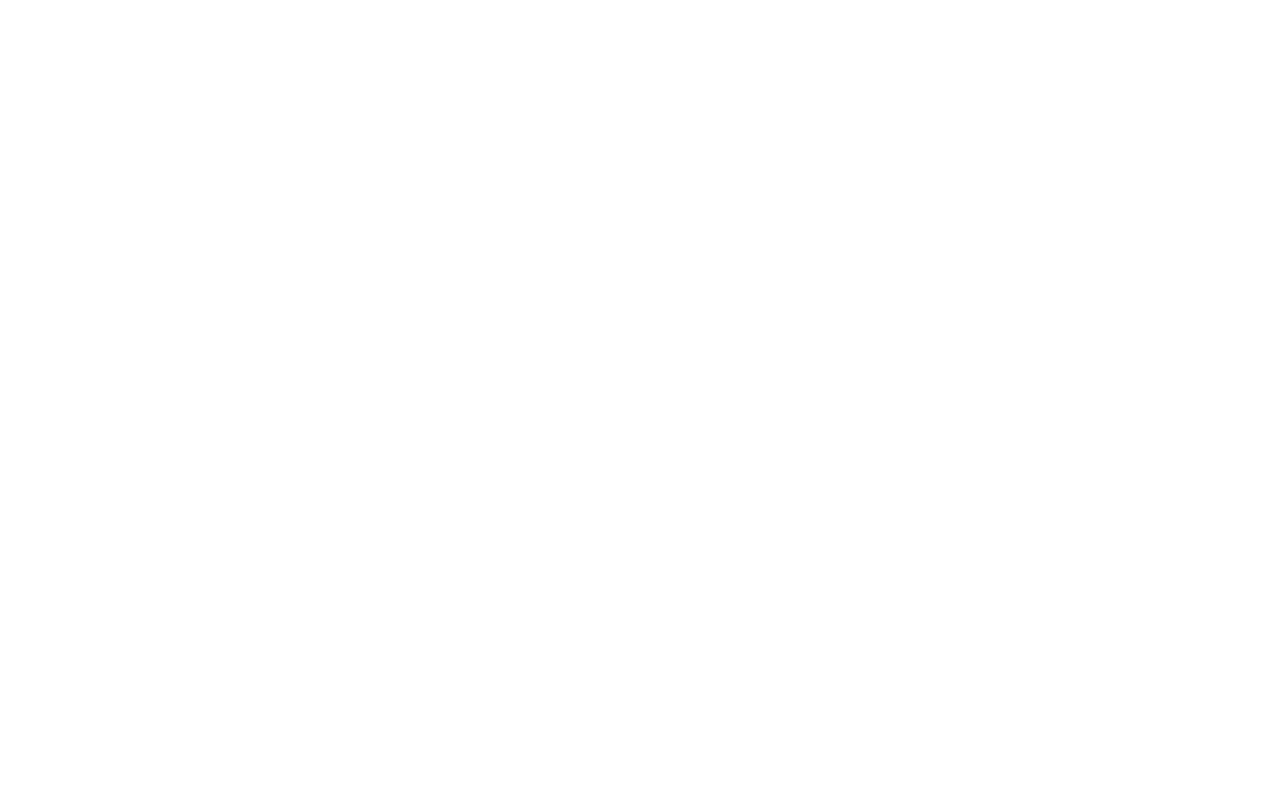
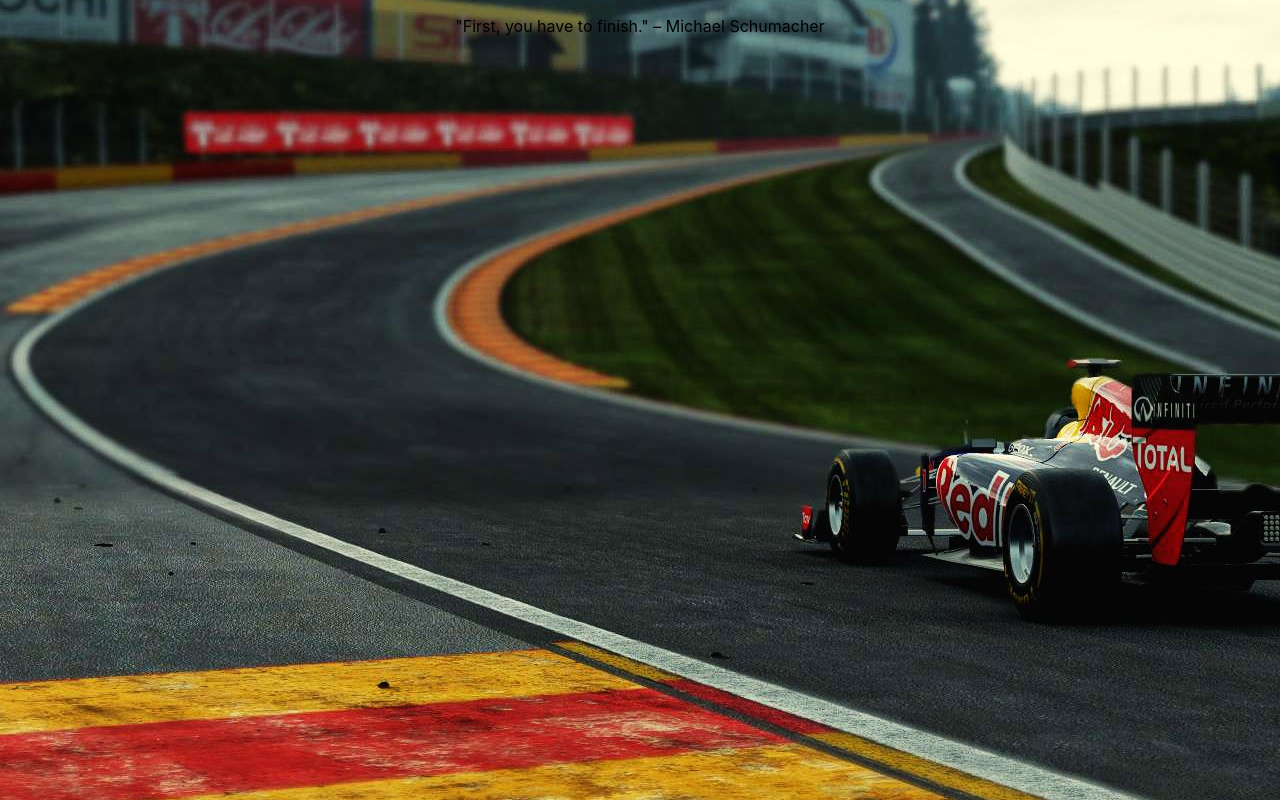
Before and after one commit to ivulchev/my-first-react-project-exam, a React (Create React App) app: page / in a window 1280 px wide. Built offline with nearby package versions, Linux system fonts and the light colour scheme.

Commit message:
created background and Home page component

```diff
--- a/public/index.html
+++ b/public/index.html
@@ -9,12 +9,13 @@
       name="description"
       content="Web site created using create-react-app"
     />
-    <link rel="apple-touch-icon" href="%PUBLIC_URL%/logo192.png" />
     <title>Formula 1 Fanhome</title>
   </head>
   <body>
     <noscript>You need to enable JavaScript to run this app.</noscript>
-    <div id="root"></div>
+    <div id="root">
+
+    </div>
 
   </body>
 </html>
--- a/src/App.css
+++ b/src/App.css
@@ -16,3 +16,19 @@
 .App-link {
   color: #61dafb;
 }
+
+body {
+  margin: 0;
+  font-family: -apple-system, BlinkMacSystemFont, 'Segoe UI', 'Roboto', 'Oxygen',
+    'Ubuntu', 'Cantarell', 'Fira Sans', 'Droid Sans', 'Helvetica Neue',
+    sans-serif;
+  -webkit-font-smoothing: antialiased;
+  -moz-osx-font-smoothing: grayscale;
+
+  background-image: url("./images/background-redbull-spa.jpg");
+  background-color: #cccccc;
+  background-repeat: no-repeat;
+  background-attachment: fixed;
+  background-position: center;
+
+}
--- a/src/App.js
+++ b/src/App.js
@@ -1,10 +1,10 @@
-
+import Home from './components/Home/Home';
 import './App.css';
 
 function App() {
   return (
     <div className="App">
-
+      <Home />
     </div>
   );
 }
--- /dev/null
+++ b/src/components/Home/Home.js
@@ -0,0 +1,8 @@
+function Home() {
+    return (
+        <header id="header">
+            <p id="home-paragraph">"First, you have to finish." – Michael Schumacher</p>
+        </header>
+    )
+}
+export default Home
```
Also changed, not shown: src/components/Home/Home.module.css (added), src/images/background-redbull-spa.jpg (added).
